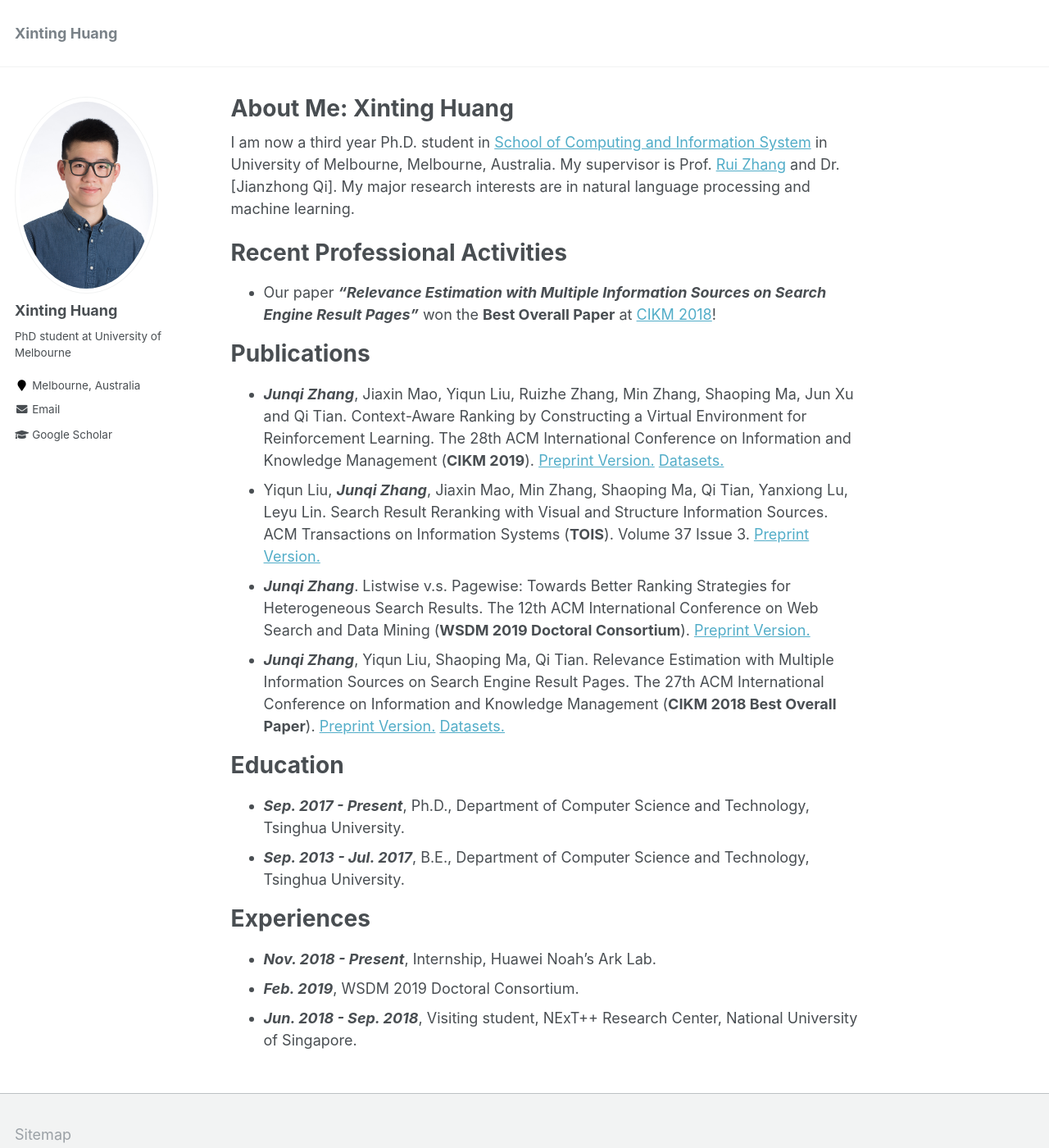
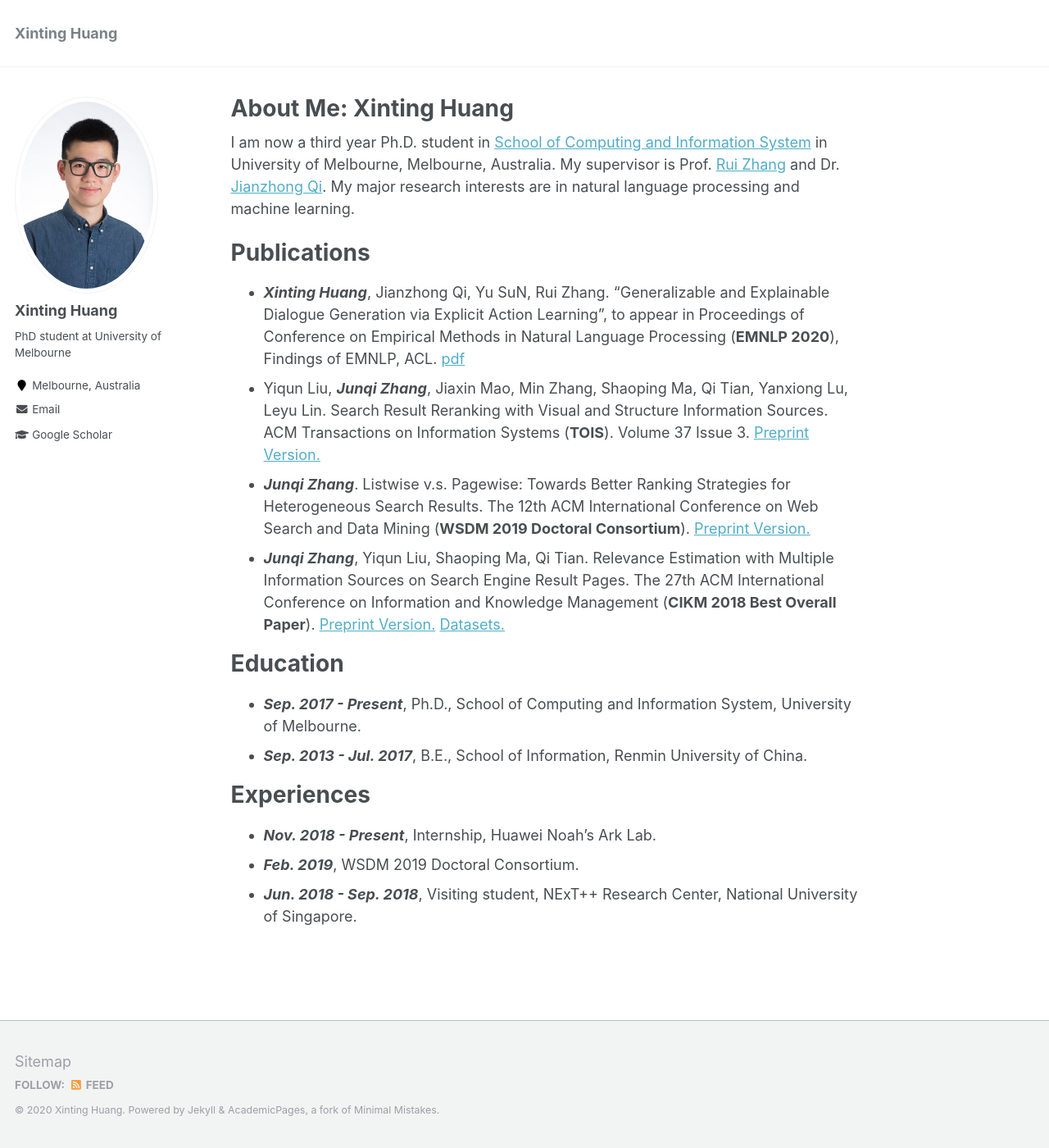
Before and after one commit to timhuang1/timhuang1.github.io, a Jekyll site: the page built from _pages/about.md, in a window 1280 px wide and 1400 px high. Shown: the whole window at 82% size. Built offline with Jekyll 4.4.1, drawn with Linux system fonts in a browser that asks for light colours.

Commit message:
modifying about.md

```diff
--- a/_pages/about.md
+++ b/_pages/about.md
@@ -8,23 +8,20 @@ redirect_from:
   - /about.html
 ---
 
-I am now a third year Ph.D. student in [School of Computing and Information System](http://www.cs.tsinghua.edu.cn) in University of Melbourne, Melbourne, Australia. My supervisor is Prof. [Rui Zhang](http://www.thuir.cn/group/~YQLiu/) and Dr. [Jianzhong Qi]. My major research interests are in natural language processing and machine learning.
+I am now a third year Ph.D. student in [School of Computing and Information System](http://www.cs.tsinghua.edu.cn) in University of Melbourne, Melbourne, Australia. My supervisor is Prof. [Rui Zhang](http://www.ruizhang.info/) and Dr. [Jianzhong Qi](https://people.eng.unimelb.edu.au/jianzhongq/). My major research interests are in natural language processing and machine learning.
 
-Recent Professional Activities
-======
-* Our paper ***"Relevance Estimation with Multiple Information Sources on Search Engine Result Pages"*** won the **Best Overall Paper** at [CIKM 2018](http://www.cikm2018.units.it)!
 
 Publications
 ======
-* ***Junqi Zhang***, Jiaxin Mao, Yiqun Liu, Ruizhe Zhang, Min Zhang, Shaoping Ma, Jun Xu and Qi Tian. Context-Aware Ranking by Constructing a Virtual Environment for Reinforcement Learning. The 28th ACM International Conference on Information and Knowledge Management (**CIKM 2019**). [Preprint Version.](http://www.thuir.cn/group/~YQLiu/publications/CIKM2019-ZhangJunqi.pdf) [Datasets.](http://www.thuir.cn/data-srr/)
+* ***Xinting Huang***, Jianzhong Qi, Yu SuN, Rui Zhang. "Generalizable and Explainable Dialogue Generation via Explicit Action Learning", to appear in Proceedings of Conference on Empirical Methods in Natural Language Processing (**EMNLP 2020**), Findings of EMNLP, ACL. [pdf](https://timhuang1.github.io)
 * Yiqun Liu, ***Junqi Zhang***, Jiaxin Mao, Min Zhang, Shaoping Ma, Qi Tian, Yanxiong Lu, Leyu Lin. Search Result Reranking with Visual and Structure Information Sources. ACM Transactions on Information Systems (**TOIS**). Volume 37 Issue 3. [Preprint Version.](http://www.thuir.cn/group/~YQLiu/publications/TOIS2019Zhang.pdf)
 * ***Junqi Zhang***. Listwise v.s. Pagewise: Towards Better Ranking Strategies for Heterogeneous Search Results. The 12th ACM International Conference on Web Search and Data Mining (**WSDM 2019 Doctoral Consortium**). [Preprint Version.](https://ir-ranker.github.io/files/WSDMDC2019-zhangjunqi.pdf)
 * ***Junqi Zhang***, Yiqun Liu, Shaoping Ma, Qi Tian. Relevance Estimation with Multiple Information Sources on Search Engine Result Pages. The 27th ACM International Conference on Information and Knowledge Management (**CIKM 2018 Best Overall Paper**). [Preprint Version.](http://www.thuir.cn/group/~YQLiu/publications/CIKM18Zhang.pdf) [Datasets.](http://www.thuir.cn/data-srr/)
 
 Education
 ======
-* ***Sep. 2017 - Present***, Ph.D., Department of Computer Science and Technology, Tsinghua University.
-* ***Sep. 2013 - Jul. 2017***, B.E., Department of Computer Science and Technology, Tsinghua University.
+* ***Sep. 2017 - Present***, Ph.D., School of Computing and Information System, University of Melbourne.
+* ***Sep. 2013 - Jul. 2017***, B.E., School of Information, Renmin University of China.
 
 Experiences
 ======
```
